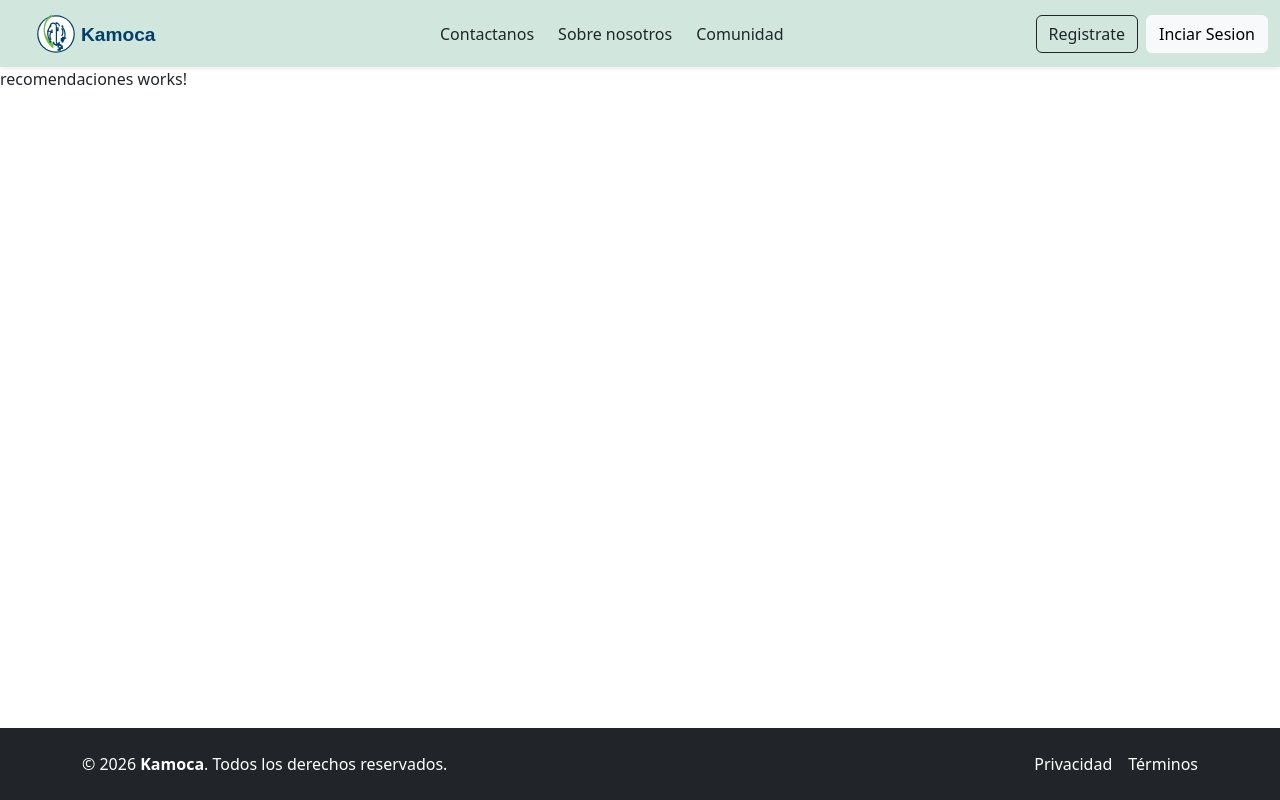
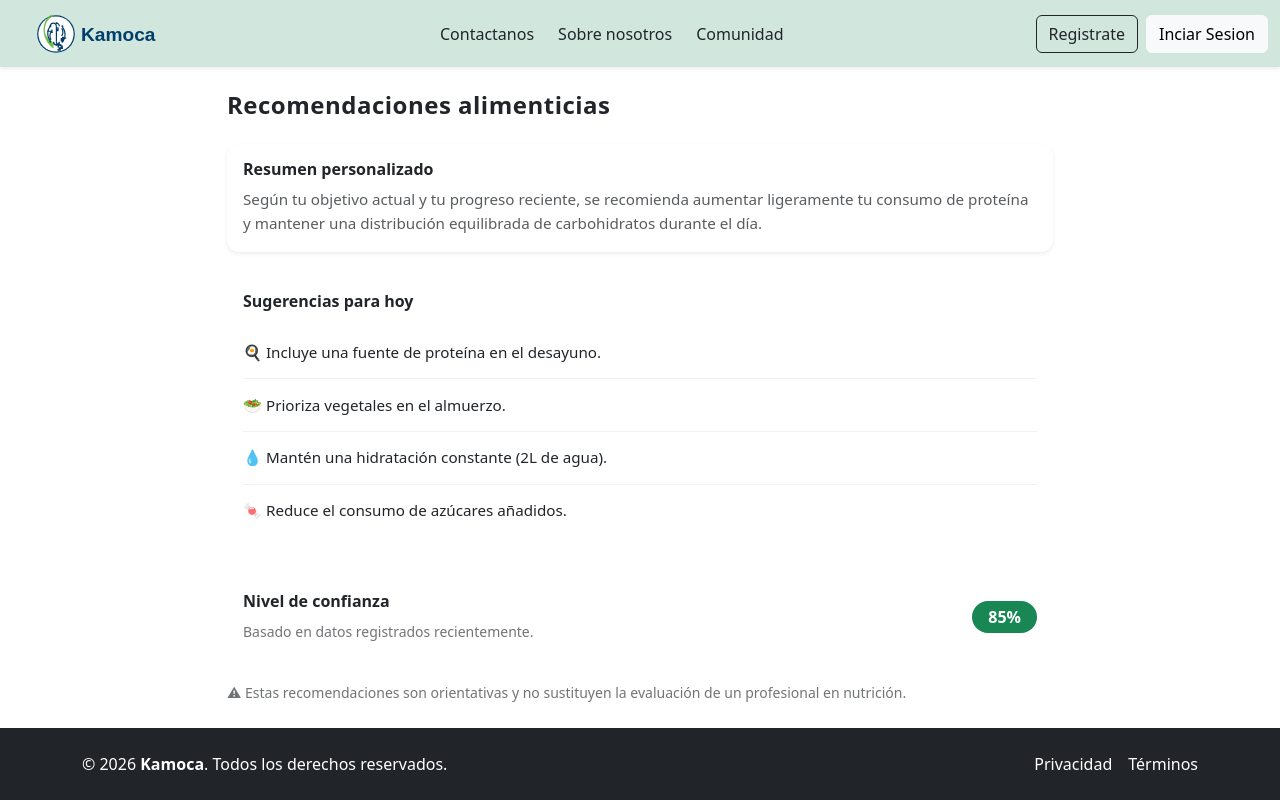
Before and after one commit to MoizDev98/alissia, an Angular app in the folder frontend/: page /usuarios/recomendaciones in a window 1280 px wide. Built offline with nearby package versions, Linux system fonts and the light colour scheme.

Commit message:
se terminaron los componetes de usuario

```diff
--- a/frontend/src/app/pages/usuarios/recomendaciones/recomendaciones.html
+++ b/frontend/src/app/pages/usuarios/recomendaciones/recomendaciones.html
@@ -1 +1,61 @@
-<p>recomendaciones works!</p>
+<div class="container py-4">
+
+  <!-- TÍTULO -->
+  <h4 class="fw-bold mb-4">Recomendaciones alimenticias</h4>
+
+  <!-- RESUMEN IA -->
+  <div class="card shadow-sm mb-4">
+    <div class="card-body">
+      <h6 class="fw-semibold mb-2">Resumen personalizado</h6>
+      <p class="text-muted mb-0">
+        Según tu objetivo actual y tu progreso reciente, se recomienda
+        aumentar ligeramente tu consumo de proteína y mantener una
+        distribución equilibrada de carbohidratos durante el día.
+      </p>
+    </div>
+  </div>
+
+  <!-- LISTA DE RECOMENDACIONES -->
+  <div class="card mb-4">
+    <div class="card-body">
+      <h6 class="fw-semibold mb-3">Sugerencias para hoy</h6>
+
+      <ul class="list-group list-group-flush">
+        <li class="list-group-item">
+          🍳 Incluye una fuente de proteína en el desayuno.
+        </li>
+        <li class="list-group-item">
+          🥗 Prioriza vegetales en el almuerzo.
+        </li>
+        <li class="list-group-item">
+          💧 Mantén una hidratación constante (2L de agua).
+        </li>
+        <li class="list-group-item">
+          🍬 Reduce el consumo de azúcares añadidos.
+        </li>
+      </ul>
+    </div>
+  </div>
+
+  <!-- NIVEL DE CONFIANZA -->
+  <div class="card mb-4">
+    <div class="card-body d-flex justify-content-between align-items-center">
+      <div>
+        <h6 class="fw-semibold mb-1">Nivel de confianza</h6>
+        <div class="small text-muted">
+          Basado en datos registrados recientemente.
+        </div>
+      </div>
+      <span class="badge bg-success fs-6 px-3 py-2">
+        85%
+      </span>
+    </div>
+  </div>
+
+  <!-- DISCLAIMER -->
+  <div class="text-muted small">
+    ⚠ Estas recomendaciones son orientativas y no sustituyen la evaluación
+    de un profesional en nutrición.
+  </div>
+
+</div>
--- a/frontend/src/app/pages/usuarios/recomendaciones/recomendaciones.scss
+++ b/frontend/src/app/pages/usuarios/recomendaciones/recomendaciones.scss
@@ -0,0 +1,52 @@
+/* Contenedor general */
+.container {
+  max-width: 850px;
+}
+
+/* Título */
+h4 {
+  letter-spacing: 0.5px;
+}
+
+/* Cards generales */
+.card {
+  border-radius: 12px;
+  border: none;
+  transition: all 0.2s ease-in-out;
+}
+
+.card:hover {
+  transform: translateY(-2px);
+}
+
+/* Resumen IA */
+.card-body p {
+  line-height: 1.6;
+  font-size: 0.95rem;
+}
+
+/* Lista de recomendaciones */
+.list-group-item {
+  border: none;
+  padding: 0.9rem 0;
+  font-size: 0.95rem;
+  display: flex;
+  align-items: center;
+  gap: 8px;
+}
+
+.list-group-item:not(:last-child) {
+  border-bottom: 1px solid #f1f1f1;
+}
+
+/* Badge confianza */
+.badge {
+  border-radius: 20px;
+  font-weight: 600;
+}
+
+/* Disclaimer */
+.text-muted.small {
+  margin-top: 10px;
+  opacity: 0.85;
+}
--- a/frontend/src/app/pages/usuarios/recomendaciones/recomendaciones.ts
+++ b/frontend/src/app/pages/usuarios/recomendaciones/recomendaciones.ts
@@ -1,11 +1,66 @@
-import { Component } from '@angular/core';
+import { Component, OnInit } from '@angular/core';
+import { CommonModule } from '@angular/common';
 
 @Component({
   selector: 'app-recomendaciones',
-  imports: [],
+  standalone: true,
+  imports: [CommonModule],
   templateUrl: './recomendaciones.html',
-  styleUrl: './recomendaciones.scss',
+  styleUrls: ['./recomendaciones.scss']
 })
-export class RecomendacionesComponent {
+export class RecomendacionesComponent implements OnInit {
+
+  // 🔹 Simulación de datos del usuario (luego vendrán de BD)
+  objetivo: 'bajar' | 'mantener' | 'subir' = 'bajar';
+  ritmo: 'lento' | 'moderado' | 'rapido' = 'moderado';
+
+  // 🔹 Texto generado (simulación IA)
+  resumenIA: string = '';
+
+  // 🔹 Lista de recomendaciones
+  recomendaciones: string[] = [];
+
+  // 🔹 Nivel de confianza simulado
+  nivelConfianza: number = 87;
+
+  ngOnInit(): void {
+    this.generarRecomendaciones();
+  }
+
+  generarRecomendaciones() {
+
+    if (this.objetivo === 'bajar') {
+      this.resumenIA = "Estás en un plan de pérdida de peso. Es importante mantener un déficit calórico moderado y priorizar alimentos altos en proteína.";
+
+      this.recomendaciones = [
+        "Aumenta el consumo de proteínas magras.",
+        "Reduce azúcares añadidos y fritos.",
+        "Mantén buena hidratación.",
+        "Incluye vegetales en cada comida."
+      ];
+    }
+
+    if (this.objetivo === 'mantener') {
+      this.resumenIA = "Tu objetivo es mantener tu peso actual. El enfoque debe estar en el equilibrio y estabilidad calórica.";
+
+      this.recomendaciones = [
+        "Mantén porciones equilibradas.",
+        "No elimines grupos alimenticios innecesariamente.",
+        "Realiza actividad física moderada.",
+        "Evita excesos frecuentes."
+      ];
+    }
+
+    if (this.objetivo === 'subir') {
+      this.resumenIA = "Estás buscando aumentar tu peso o masa muscular. Es recomendable un superávit calórico controlado.";
+
+      this.recomendaciones = [
+        "Incrementa calorías progresivamente.",
+        "Prioriza proteína y carbohidratos complejos.",
+        "Incluye entrenamiento de fuerza.",
+        "Distribuye las comidas durante el día."
+      ];
+    }
+  }
 
 }
```
